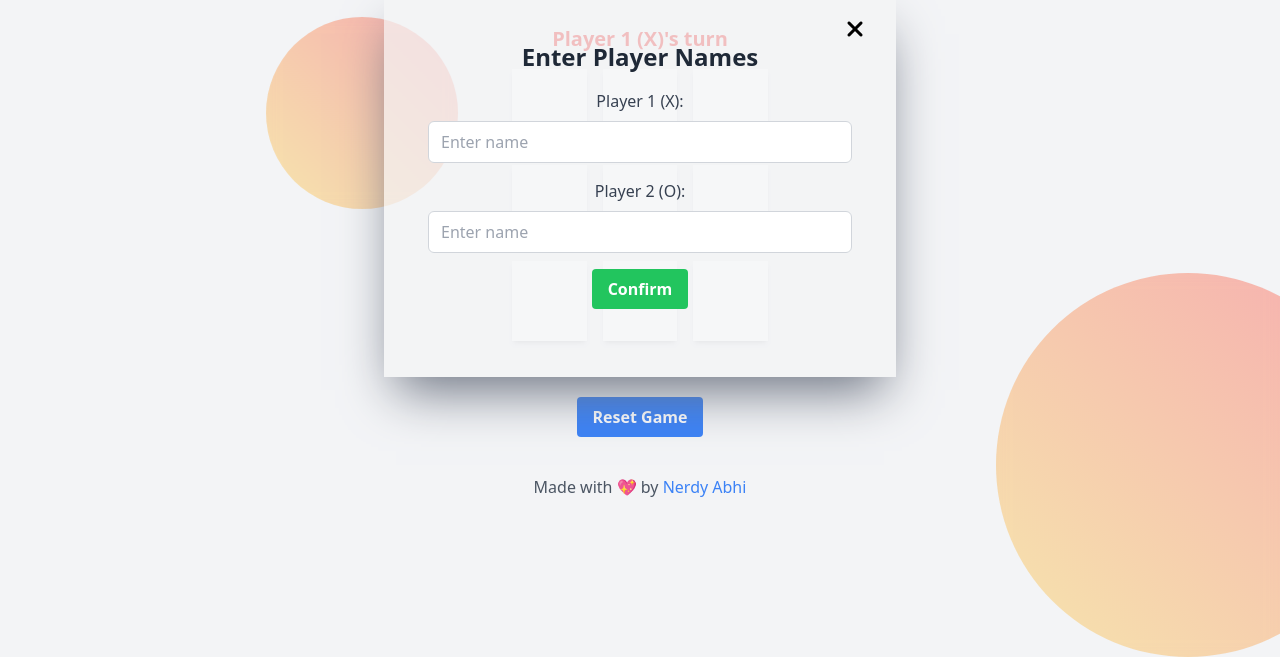
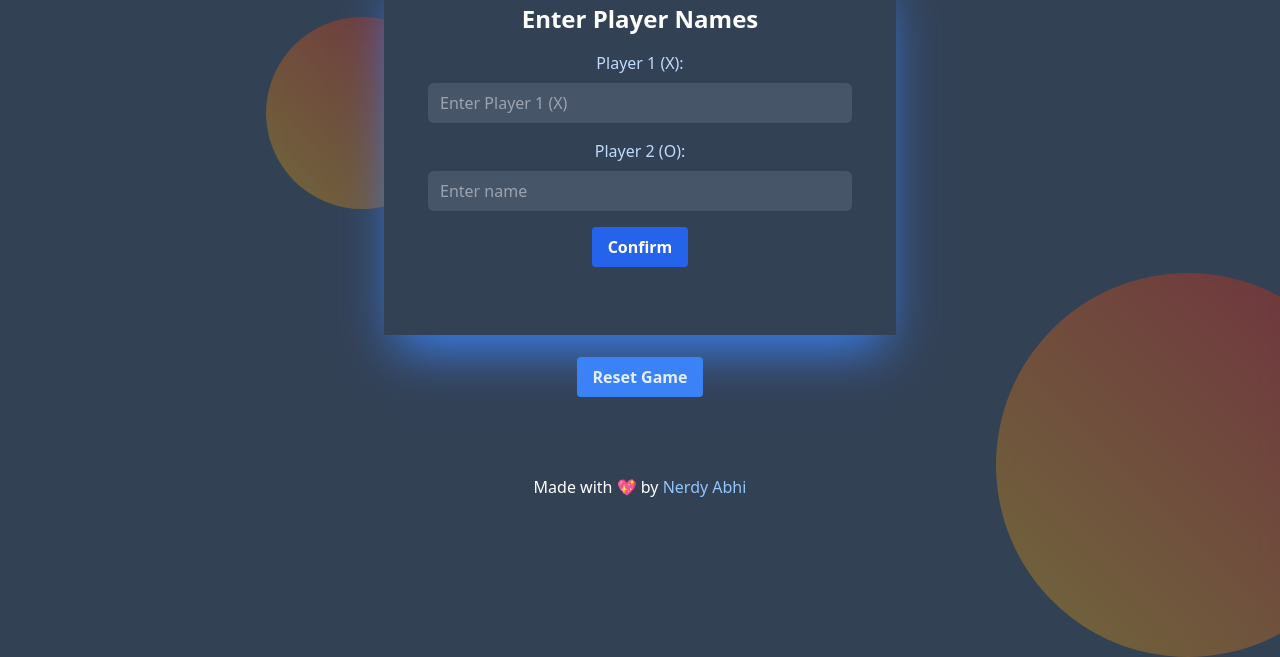
Before and after one commit to nerdyabhi/tic-tac-toe, a website built with Vite: page index.html in a window 1280 px wide. Shown: the part 293-950 px from the top of the page. Built offline with nearby package versions, Linux system fonts and the light colour scheme.

Commit message:
Dark Mode done

```diff
--- a/index.html
+++ b/index.html
@@ -1,13 +1,13 @@
 <!DOCTYPE html>
-<html lang="en">
+<html lang="en" class = "dark">
 <head>
     <meta charset="UTF-8">
     <meta name="viewport" content="width=device-width, initial-scale=1.0">
     <title>Tic Tac Toe Game</title>
     <link rel="stylesheet" href="style.css">
     <link rel="stylesheet" href="main.css">
+    <link rel="shortcut icon" href="./nerdy (8).png" type="image/x-icon">
     <link rel="stylesheet" href="https://cdnjs.cloudflare.com/ajax/libs/font-awesome/6.6.0/css/all.min.css" integrity="sha512-Kc323vGBEqzTmouAECnVceyQqyqdsSiqLQISBL29aUW4U/M7pSPA/gEUZQqv1cwx4OnYxTxve5UMg5GT6L4JJg==" crossorigin="anonymous" referrerpolicy="no-referrer" />
-    <script src="https://cdn.tailwindcss.com"></script>
     <style>
         @keyframes float {
             0% { transform: translate(0, 0); }
@@ -23,63 +23,66 @@
         }
     </style>
 </head>
-<body class="bg-gray-100 overflow-hidden">
+<body class = " dark:bg-slate-700 bg-gray-100 flex items-center justify-center h-[100%] w-[100%] overflow-hidden">
+  <button class="absolute top-6 right-10 p-2 rounded-full bg-gray-200 dark:bg-gray-800 transition-all duration-300 ease-in-out  dark:focus:ring-blue-300 z-[100]" id="darkModeToggle" aria-label="Toggle dark mode">
+    <i class="fas fa-sun text-yellow-500  transition-transform duration-300 transform hover:rotate-180"></i>
+    <i class="fas fa-moon text-blue-300 hidden dark:inline transition-transform duration-300 transform hover:-rotate-180"></i>
+  </button>
+    <div class=" z-[11]  md:block floating-circle w-64 h-64 top-[-100px] left-[-50px] absolute"></div>
+    <div class="z-[11] hidden md:block floating-circle w-96 h-96 bottom-[-150px] right-[-100px] absolute" style="animation-delay: -5s;"></div>
+    <div class="z-[11] hidden  md:block floating-circle w-48 h-48 top-[40%] left-[20%] absolute" style="animation-delay: -2s;"></div>
 
-    <div class=" z-[11] md:block floating-circle w-64 h-64 top-[-100px] left-[-50px]"></div>
-    <div class="z-[11] hidden md:block floating-circle w-96 h-96 bottom-[-150px] right-[-100px]" style="animation-delay: -5s;"></div>
-    <div class="z-[11] hidden  md:block floating-circle w-48 h-48 top-[40%] left-[20%]" style="animation-delay: -2s;"></div>
-
-    <div class="container flex flex-col justify-center items-center h-screen relative z-[12] md:mt-20 my-4">
+    <div class=" dark:text-blue-400  container flex flex-col justify-center items-center h-screen relative z-[12] md:my-10 md:mt-10">
 
 
 
 
-        <div id="playerForm" class=" shadow-2xl bg-opacity-70 shadow-gray-500 absolute top-30 bg-gray-100 playerBox   md:w-[40vw]  z-[10] p-5">
+        <div id="playerForm" class=" dark:bg-slate-700  shadow-2xl bg-opacity-70 dark:shadow-blue-500 shadow-gray-500 absolute top-30 bg-gray-100 playerBox   md:w-[40vw]  z-[10] p-5">
                <!-- Box cross -->
             <span id="closeBtn" class="text-2xl absolute right-2 top-1 md:right-5 md:p-3 p-2"><i clas class="fa-solid fa-xmark"></i></span>
             <link rel="stylesheet" href="https://cdnjs.cloudflare.com/ajax/libs/font-awesome/6.6.0/css/all.min.css" integrity="sha512-Kc323vGBEqzTmouAECnVceyQqyqdsSiqLQISBL29aUW4U/M7pSPA/gEUZQqv1cwx4OnYxTxve5UMg5GT6L4JJg==" crossorigin="anonymous" referrerpolicy="no-referrer" />
-            <div class=" rounded-lg p-6 mb-6 text-center">
-                <h2 class="text-2xl font-bold text-gray-800 mb-4">Enter Player Names</h2>
+            <div class="  rounded-lg p-6 mb-6 text-center">
+                <h2 class="text-2xl font-bold  dark:text-white text-gray-800 mb-4">Enter Player Names</h2>
                 <div class="mb-4">
-                  <label for="player1" class="block text-gray-700 mb-2">Player 1 (X):</label>
-                  <input type="text" id="player1" placeholder="Enter name" class="w-full px-3 py-2 border border-gray-300 rounded-md focus:outline-none focus:ring-2 focus:ring-blue-500">
+                  <label for="player1" class="block text-gray-700 dark:text-blue-200 mb-2">Player 1 (X):</label>
+                  <input type="text" id="player1" placeholder="Enter Player 1 (X)" class="w-full dark:bg-slate-600  text-blue-50 px-3 py-2 border border-gray-300 border-none outline-none rounded-md focus:outline-none focus:ring-0 ">
                 </div>
                 <div class="mb-4">
-                  <label for="player2" class="block text-gray-700 mb-2">Player 2 (O):</label>
-                  <input type="text" id="player2" placeholder="Enter name" class="w-full px-3 py-2 border border-gray-300 rounded-md focus:outline-none focus:ring-2 focus:ring-blue-500">
+                  <label for="player2" class="block  dark:text-blue-200 text-gray-700 mb-2">Player 2 (O):</label>
+                  <input type="text" id="player2" placeholder="Enter name" class="w-full dark:bg-slate-600  text-blue-50 px-3 py-2 border border-gray-300 border-none outline-none rounded-md focus:outline-none focus:ring-0 ">
                 </div>
-                <button id="changeName" class="bg-green-500 hover:bg-green-600 text-white font-bold py-2 px-4 rounded transition duration-300">
+                <button id="changeName" class="bg-blue-600 hover:bg-blue-700 text-white font-bold py-2 px-4 rounded transition duration-300">
                   Confirm
                 </button>
               </div>
         </div>
 
           <!-- Game box -->
-        <h1 class="text-4xl font-bold mb-8 text-center text-gray-800">Tic Tac Toe</h1>
+        <h1 class="text-4xl font-bold mb-8 text-center dark:text-blue-50 text-gray-800">Tic Tac Toe</h1>
         <!-- Player's turn -->
         <div id="playersTurn" class="my-4 text-xl  drop-shadow-[10px 10px 10px red] "  >
            <h2 class="text-red-500 font-bold transition-all duration-500" id="turn1"> Player 1 (X)'s turn</h2>
             <h2 class="text-green-500 font-bold transition-all duration-500" id="turn2">Player 2 (O)'s turn</h2>
         </div>
         <div class="game-box grid grid-cols-3 gap-4 w-64 mx-auto">
-            <div id="box1" class="box bg-white h-20 flex items-center justify-center text-4xl font-bold cursor-pointer shadow-md hover:bg-gray-50 transition-colors duration-300"></div>
-            <div id="box2" class="box bg-white h-20 flex items-center justify-center text-4xl font-bold cursor-pointer shadow-md hover:bg-gray-50 transition-colors duration-300"></div>
-            <div id="box3" class="box bg-white h-20 flex items-center justify-center text-4xl font-bold cursor-pointer shadow-md hover:bg-gray-50 transition-colors duration-300"></div>
-            <div id="box4" class="box bg-white h-20 flex items-center justify-center text-4xl font-bold cursor-pointer shadow-md hover:bg-gray-50 transition-colors duration-300"></div>
-            <div id="box5" class="box bg-white h-20 flex items-center justify-center text-4xl font-bold cursor-pointer shadow-md hover:bg-gray-50 transition-colors duration-300"></div>
-            <div id="box6" class="box bg-white h-20 flex items-center justify-center text-4xl font-bold cursor-pointer shadow-md hover:bg-gray-50 transition-colors duration-300"></div>
-            <div id="box7" class="box bg-white h-20 flex items-center justify-center text-4xl font-bold cursor-pointer shadow-md hover:bg-gray-50 transition-colors duration-300"></div>
-            <div id="box8" class="box bg-white h-20 flex items-center justify-center text-4xl font-bold cursor-pointer shadow-md hover:bg-gray-50 transition-colors duration-300"></div>
-            <div id="box9" class="box bg-white h-20 flex items-center justify-center text-4xl font-bold cursor-pointer shadow-md hover:bg-gray-50 transition-colors duration-300"></div>
+            <div id="box1" class="box dark:bg-slate-600 bg-white h-20 flex items-center justify-center text-4xl font-bold cursor-pointer shadow-md dark:shadow-blue-500  dark:hover:bg-slate-600 hover:bg-gray-50 transition-colors duration-300"></div>
+            <div id="box2" class="box dark:bg-slate-600 bg-white h-20 flex items-center justify-center text-4xl font-bold cursor-pointer shadow-md dark:shadow-blue-500 dark:hover:bg-slate-600 hover:bg-gray-50 transition-colors duration-300"></div>
+            <div id="box3" class="box dark:bg-slate-600 bg-white h-20 flex items-center justify-center text-4xl font-bold cursor-pointer shadow-md dark:shadow-blue-500 dark:hover:bg-slate-600 hover:bg-gray-50 transition-colors duration-300"></div>
+            <div id="box4" class="box dark:bg-slate-600 bg-white h-20 flex items-center justify-center text-4xl font-bold cursor-pointer shadow-md dark:shadow-blue-500 dark:hover:bg-slate-600 hover:bg-gray-50 transition-colors duration-300"></div>
+            <div id="box5" class="box dark:bg-slate-600 bg-white h-20 flex items-center justify-center text-4xl font-bold cursor-pointer shadow-md dark:shadow-blue-500 dark:hover:bg-slate-600 hover:bg-gray-50 transition-colors duration-300"></div>
+            <div id="box6" class="box dark:bg-slate-600 bg-white h-20 flex items-center justify-center text-4xl font-bold cursor-pointer shadow-md dark:shadow-blue-500 dark:hover:bg-slate-600 hover:bg-gray-50 transition-colors duration-300"></div>
+            <div id="box7" class="box dark:bg-slate-600 bg-white h-20 flex items-center justify-center text-4xl font-bold cursor-pointer shadow-md dark:shadow-blue-500 dark:hover:bg-slate-600 hover:bg-gray-50 transition-colors duration-300"></div>
+            <div id="box8" class="box dark:bg-slate-600 bg-white h-20 flex items-center justify-center text-4xl font-bold cursor-pointer shadow-md dark:shadow-blue-500 dark:hover:bg-slate-600 hover:bg-gray-50 transition-colors duration-300"></div>
+            <div id="box9" class="box dark:bg-slate-600 bg-white h-20 flex items-center justify-center text-4xl font-bold cursor-pointer shadow-md dark:shadow-blue-500 dark:hover:bg-slate-600 hover:bg-gray-50 transition-colors duration-300"></div>
         </div>
         <div id="status" class="mt-8 text-xl font-semibold text-gray-700"></div>
         <button id="resetBtn" class="mx-auto mt-6 px-4 py-2 bg-blue-500 text-white font-semibold rounded hover:bg-blue-600 transition-colors duration-300">Reset Game</button>
     </div>
 
-    <div id="winScreen" class="hidden absolute top-0 w-full h-full z-20 bg-gray-100 bg-opacity-90 flex flex-col items-center justify-center gap-2">
-        <h1 id="winnerIs" class="text-4xl font-bold text-center text-gray-800">Won 🎉🎊</h1>
+    <div id="winScreen" class="dark:bg-slate-700 dark:bg-opacity-90 dark:text-white hidden absolute top-0 w-full h-full z-20 bg-gray-100 bg-opacity-90 flex flex-col items-center justify-center gap-2">
+        <h1 id="winnerIs" class="text-4xl font-bold text-center dark:text-white text-gray-800">Won 🎉🎊</h1>
         <div class="mt-5 score-card flex flex-col gap-4 items-center justify-between">
-          <h2 class="text-center text-3xl text-black font-bold">Scores:</h2>
+          <h2 class="text-center text-3xl text-black  dark:text-white font-bold">Scores:</h2>
           <p class="text-2xl text-red-500"><span id="player1Name"></span><span class="ml-3" id="score1Name"></span></p>
           <p class="text-2xl text-green-600"><span id="player2Name"></span><span class="ml-3" id="score2Name"></span></p>
       </div>
@@ -91,8 +94,8 @@
 
 
 
-    <div class=" z-[101] absolute bottom-2 w-full text-center text-gray-600">
-       <p>Made with 💖 by <a class="text-blue-500" target="_blank" href="https://www.github.com/nerdyabhi">Nerdy Abhi</a> </p>
+    <div class=" dark:text-white z-[101] absolute bottom-2 w-full text-center text-gray-600">
+       <p>Made with 💖 by <a class=" dark:text-blue-300 text-blue-500" target="_blank" href="https://www.github.com/nerdyabhi">Nerdy Abhi</a> </p>
     </div>
 </body>
 <script src="./script.js" type="text/javascript"></script>
--- a/script.js
+++ b/script.js
@@ -15,6 +15,14 @@ const player1Name = document.querySelector("#player1Name");
 const player2Name = document.querySelector("#player2Name");
 const score1Name = document.querySelector("#score1Name");
 const score2Name = document.querySelector("#score2Name");
+const body = document.querySelector('html');
+const darkMode = document.querySelector('#darkModeToggle');
+
+darkMode.addEventListener('click' , () => {
+  body.classList.toggle('dark');
+
+})
+
 
 let score1 = 0 , score2 =0;
 let turnO = true; // flag to tell whose turn we're on
@@ -72,6 +80,7 @@ const checkWinner = () => {
           winner.setAttribute('class', 'text-red-500');
           score1++;
         } else {
+
           winner.setAttribute('class', 'text-green-500');
           score2++;
         }
@@ -109,7 +118,12 @@ boxes.forEach((box) => {
       turnO = false;
 
     } else {
-      box.style.color = 'green';
+      if(body.classList.contains('dark')){
+        box.style.color = 'lightgreen';
+      }
+      else{
+        box.style.color = 'green';
+      }
       box.innerText = 'O';
       turn2.style.display = "none";
       turn1.style.display = "block";
--- a/tailwind.config.js
+++ b/tailwind.config.js
@@ -5,4 +5,5 @@ module.exports = {
     extend: {},
   },
   plugins: [],
+  darkMode: "class",  // or 'media' or 'class',
 }
```
Also changed, not shown: nerdy (8).png (added), style.css (added).
